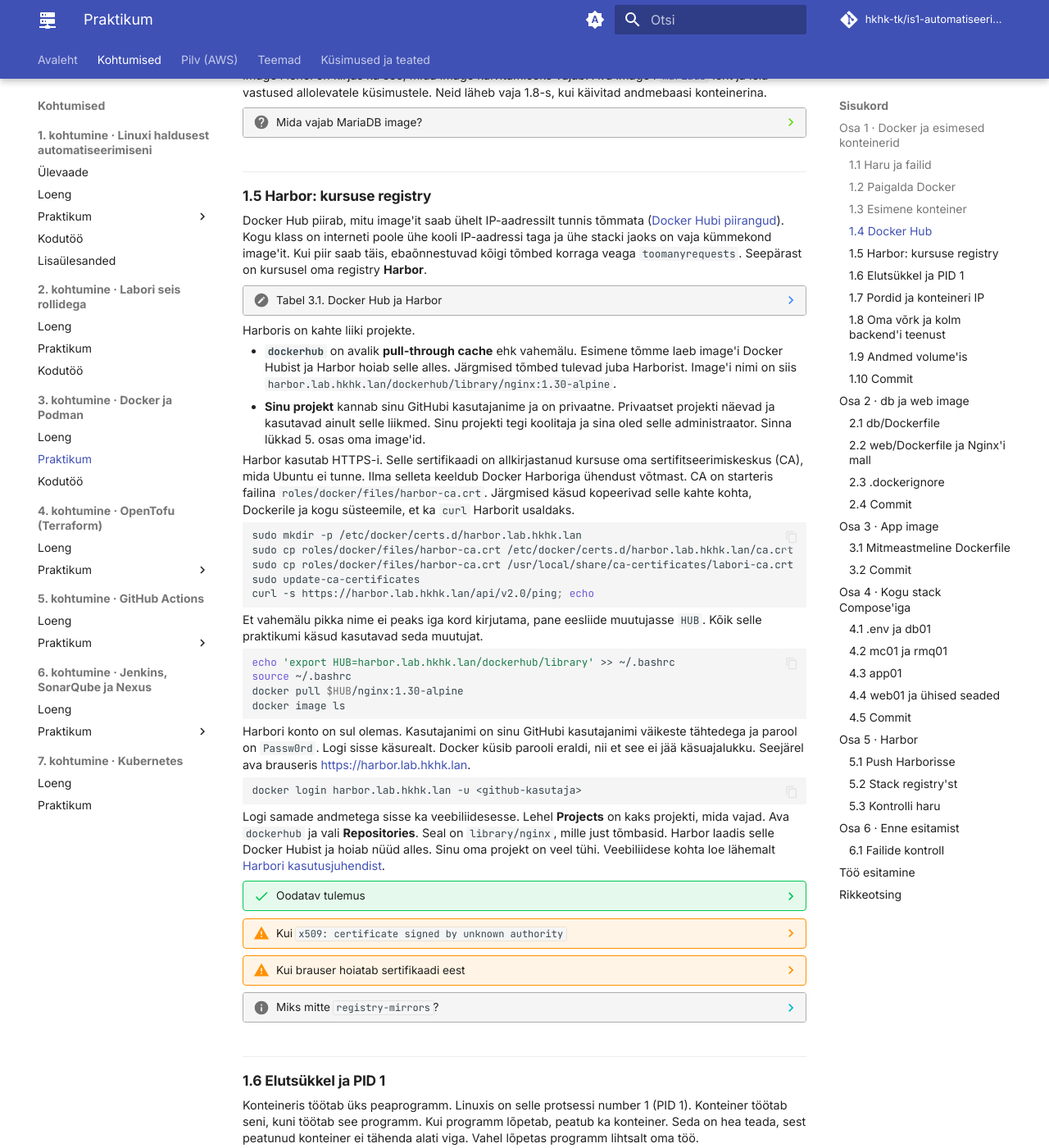
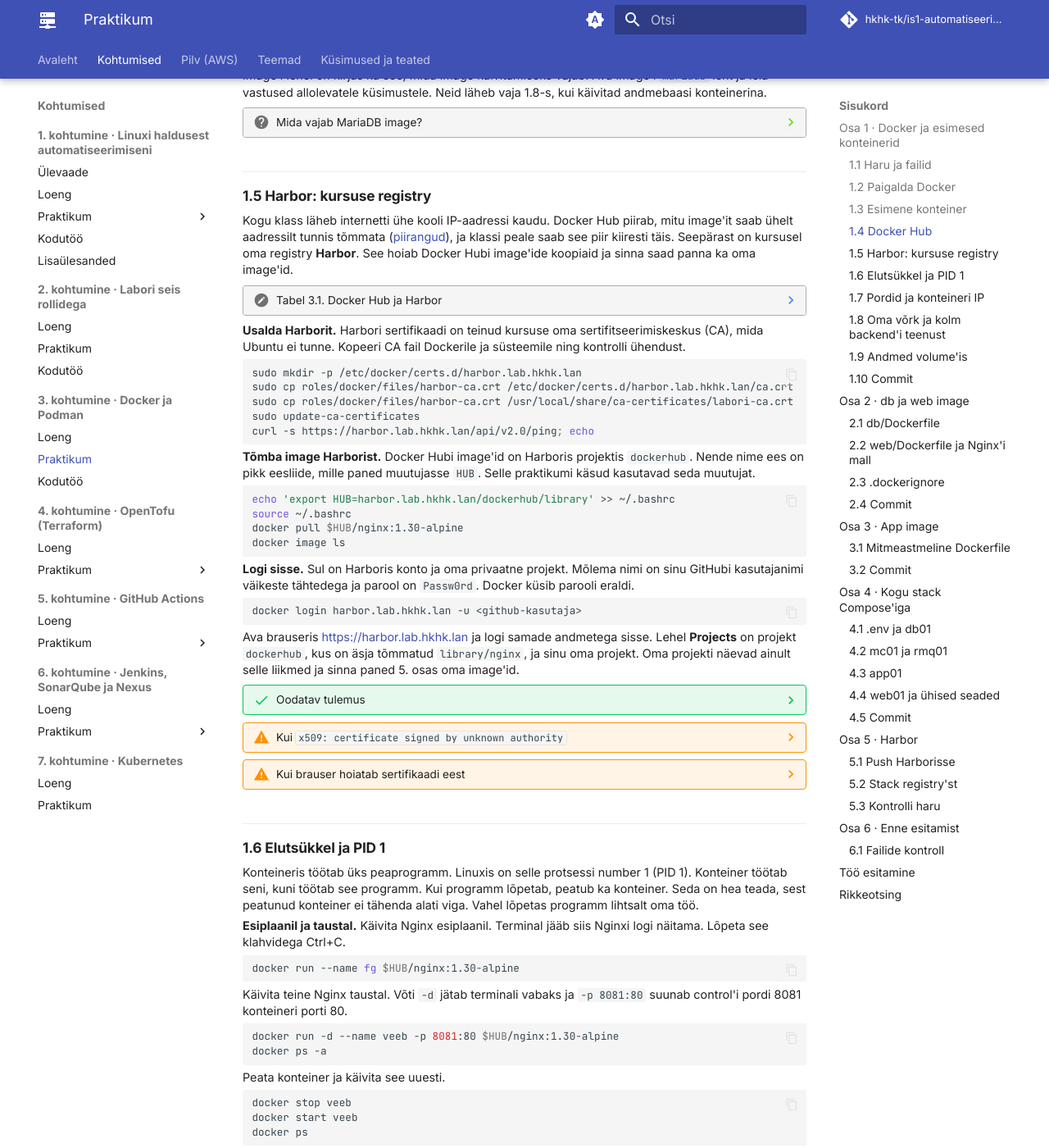
Before and after one commit to hkhk-tk/is1-automatiseerimine, an MkDocs documentation site: the page built from docs/k03/lab.md, in a window 1280 px wide and 1400 px high, scrolled down 3708 px. Shown: the whole window at 82% size. Built offline with MkDocs 1.6.1 and Material for MkDocs 9.7.7, drawn with Linux system fonts in a browser that asks for light colours; comment, search, counter and statistics services are not loaded.

Commit message:
K3 praktikum 1.5: kolm lühikest sammu (usalda Harborit, tõmba, logi sisse), registry-mirrors IS2-sse

````diff
--- a/docs/k03/lab.md
+++ b/docs/k03/lab.md
@@ -216,7 +216,7 @@ Image'i lehel on kirjas ka see, mida image käivitamiseks vajab. Ava image'i [`m
 
 ### 1.5 Harbor: kursuse registry
 
-Docker Hub piirab, mitu image'it saab ühelt IP-aadressilt tunnis tõmmata ([Docker Hubi piirangud](https://docs.docker.com/docker-hub/usage/)). Kogu klass on interneti poole ühe kooli IP-aadressi taga ja ühe stacki jaoks on vaja kümmekond image'it. Kui piir saab täis, ebaõnnestuvad kõigi tõmbed korraga veaga `toomanyrequests`. Seepärast on kursusel oma registry **Harbor**.
+Kogu klass läheb internetti ühe kooli IP-aadressi kaudu. Docker Hub piirab, mitu image'it saab ühelt aadressilt tunnis tõmmata ([piirangud](https://docs.docker.com/docker-hub/usage/)), ja klassi peale saab see piir kiiresti täis. Seepärast on kursusel oma registry **Harbor**. See hoiab Docker Hubi image'ide koopiaid ja sinna saad panna ka oma image'id.
 
 ??? note "Tabel 3.1. Docker Hub ja Harbor"
 
@@ -228,12 +228,7 @@ Docker Hub piirab, mitu image'it saab ühelt IP-aadressilt tunnis tõmmata ([Doc
     | Tõmmete piir | piiratud tõmmete arv IP-aadressi kohta | piirangut pole |
     | Haavatavuste skänn | ainult tasulises paketis | Trivy skannib iga image'i |
 
-Harboris on kahte liiki projekte.
-
-- **`dockerhub`** on avalik **pull-through cache** ehk vahemälu. Esimene tõmme laeb image'i Docker Hubist ja Harbor hoiab selle alles. Järgmised tõmbed tulevad juba Harborist. Image'i nimi on siis `harbor.lab.hkhk.lan/dockerhub/library/nginx:1.30-alpine`.
-- **Sinu projekt** kannab sinu GitHubi kasutajanime ja on privaatne. Privaatset projekti näevad ja kasutavad ainult selle liikmed. Sinu projekti tegi koolitaja ja sina oled selle administraator. Sinna lükkad 5. osas oma image'id.
-
-Harbor kasutab HTTPS-i. Selle sertifikaadi on allkirjastanud kursuse oma sertifitseerimiskeskus (CA), mida Ubuntu ei tunne. Ilma selleta keeldub Docker Harboriga ühendust võtmast. CA on starteris failina `roles/docker/files/harbor-ca.crt`. Järgmised käsud kopeerivad selle kahte kohta, Dockerile ja kogu süsteemile, et ka `curl` Harborit usaldaks.
+**Usalda Harborit.** Harbori sertifikaadi on teinud kursuse oma sertifitseerimiskeskus (CA), mida Ubuntu ei tunne. Kopeeri CA fail Dockerile ja süsteemile ning kontrolli ühendust.
 
 ```bash
 sudo mkdir -p /etc/docker/certs.d/harbor.lab.hkhk.lan
@@ -243,7 +238,7 @@ sudo update-ca-certificates
 curl -s https://harbor.lab.hkhk.lan/api/v2.0/ping; echo
 ```
 
-Et vahemälu pikka nime ei peaks iga kord kirjutama, pane eesliide muutujasse `HUB`. Kõik selle praktikumi käsud kasutavad seda muutujat.
+**Tõmba image Harborist.** Docker Hubi image'id on Harboris projektis `dockerhub`. Nende nime ees on pikk eesliide, mille paned muutujasse `HUB`. Selle praktikumi käsud kasutavad seda muutujat.
 
 ```bash
 echo 'export HUB=harbor.lab.hkhk.lan/dockerhub/library' >> ~/.bashrc
@@ -252,17 +247,17 @@ docker pull $HUB/nginx:1.30-alpine
 docker image ls
 ```
 
-Harbori konto on sul olemas. Kasutajanimi on sinu GitHubi kasutajanimi väikeste tähtedega ja parool on `Passw0rd`. Logi sisse käsurealt. Docker küsib parooli eraldi, nii et see ei jää käsuajalukku. Seejärel ava brauseris <https://harbor.lab.hkhk.lan>.
+**Logi sisse.** Sul on Harboris konto ja oma privaatne projekt. Mõlema nimi on sinu GitHubi kasutajanimi väikeste tähtedega ja parool on `Passw0rd`. Docker küsib parooli eraldi.
 
 ```bash
 docker login harbor.lab.hkhk.lan -u <github-kasutaja>
 ```
 
-Logi samade andmetega sisse ka veebiliidesesse. Lehel **Projects** on kaks projekti, mida vajad. Ava `dockerhub` ja vali **Repositories**. Seal on `library/nginx`, mille just tõmbasid. Harbor laadis selle Docker Hubist ja hoiab nüüd alles. Sinu oma projekt on veel tühi. Veebiliidese kohta loe lähemalt [Harbori kasutusjuhendist](https://goharbor.io/docs/2.14.0/working-with-projects/).
+Ava brauseris <https://harbor.lab.hkhk.lan> ja logi samade andmetega sisse. Lehel **Projects** on projekt `dockerhub`, kus on äsja tõmmatud `library/nginx`, ja sinu oma projekt. Oma projekti näevad ainult selle liikmed ja sinna paned 5. osas oma image'id.
 
 ??? success "Oodatav tulemus"
 
-    `curl` vastab `Pong` ilma sertifikaadi veata. `docker image ls` näitab sama Nginxi kahe nimega: `nginx` ja `harbor.lab.hkhk.lan/dockerhub/library/nginx`. ID on mõlemal sama, sest vahemälu andis edasi sama image'i. `docker login` vastab `Login Succeeded`. Veebiliideses näed projekti `dockerhub` koos image'iga `library/nginx` ja oma tühja projekti.
+    `curl` vastab `Pong`. `docker image ls` näitab Nginxi kahe nimega, `nginx` ja `harbor.lab.hkhk.lan/dockerhub/library/nginx`, ja ID on mõlemal sama. `docker login` vastab `Login Succeeded`. Veebiliideses on projekt `dockerhub` koos image'iga `library/nginx` ja sinu tühi projekt.
 
 ??? warning "Kui `x509: certificate signed by unknown authority`"
 
@@ -271,10 +266,6 @@ Logi samade andmetega sisse ka veebiliidesesse. Lehel **Projects** on kaks proje
 ??? warning "Kui brauser hoiatab sertifikaadi eest"
 
     Brauser ei tunne kursuse CA-d. Brauseris võid hoiatuse kõrvale jätta või importida faili `roles/docker/files/harbor-ca.crt` oma arvutis usaldatud juursertifikaatide hulka (Windowsis topeltklõps, **Install Certificate**, **Local Machine**, **Trusted Root Certification Authorities**). Kui nimi `harbor.lab.hkhk.lan` sinu arvutis ei avane, kasuta aadressi <https://192.168.125.42>.
-
-??? info "Miks mitte `registry-mirrors`?"
-
-    Dockeri `daemon.json` võti `registry-mirrors` suunab Docker Hubi tõmbed teise serverisse, aga ainult sellisesse, kus image'id on juurtasemel (`/v2/library/nginx`). Harbori vahemälu on projekti all (`/dockerhub/library/nginx`), ja seda Docker ei toeta. Podman toetab, seda näed kursusel [IS2](https://hkhk-tk.github.io/is2-automatiseerimine/k03/syvenemine/#osa-4-sama-teenus-podmaniga). Seepärast on Dockeri image'ite nimes eesliide `$HUB`. GitHubi automaatkontroll Harborit ei näe (see on VPN-i taga) ja kasutab vaikimisi `docker.io/library`.
 
 ### 1.6 Elutsükkel ja PID 1
 
````
